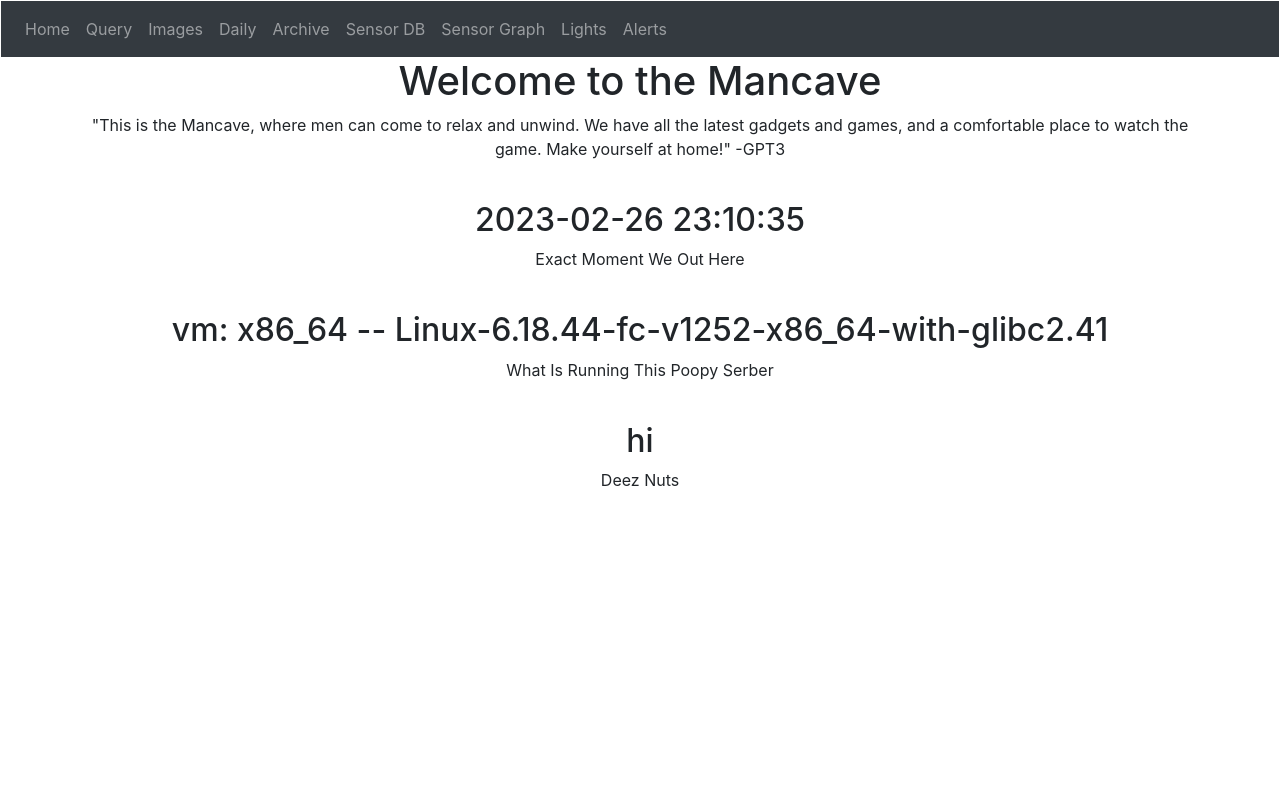
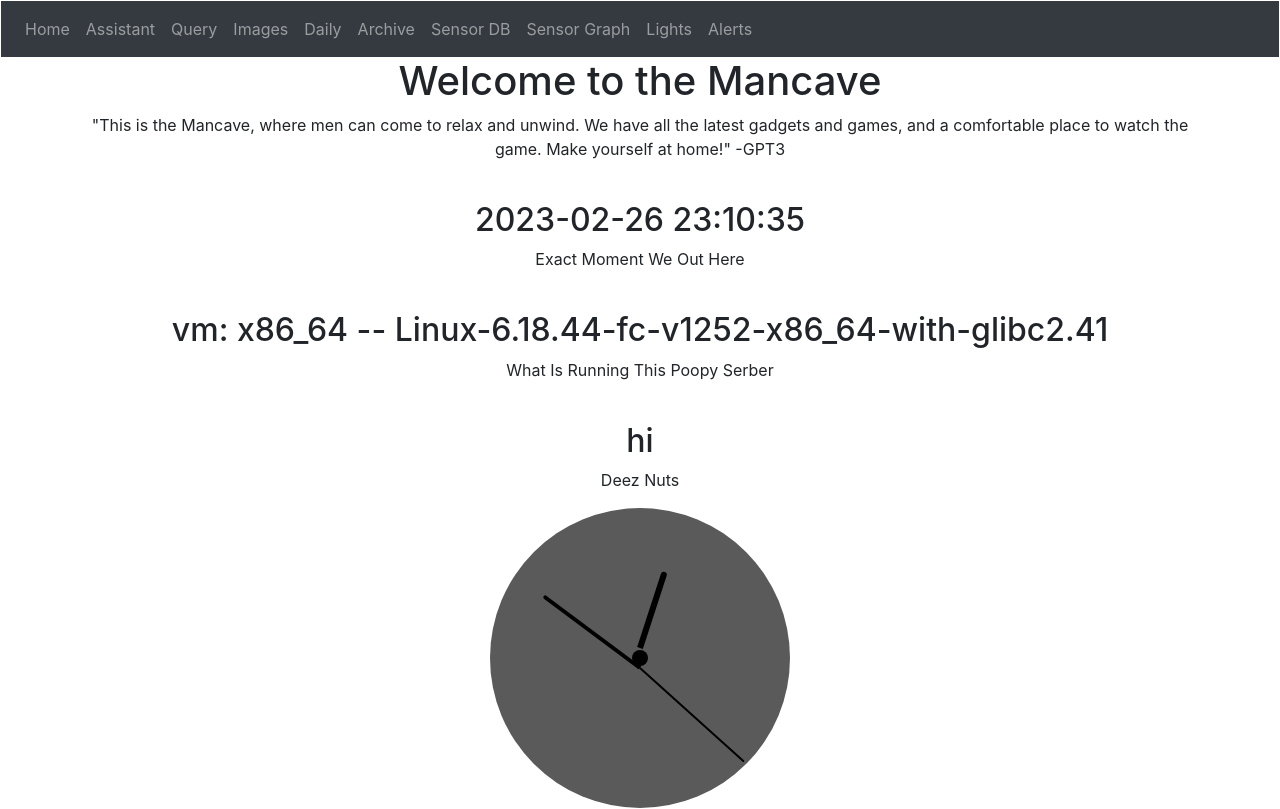
Before and after one commit to npolgado/Home-Automation, a Flask app: page / in a window 1280 px wide. Before the commit the page ends 486 px from the top, so only its background shows below. Run offline with Flask 2, Linux system fonts and the light colour scheme; some libraries are stand-ins or nearby versions.

Commit message:
Home Assistant Iframe and Fix for GPT text field entries bug
plus home dash clock that has wonky hands

```diff
--- a/raspi/main.py
+++ b/raspi/main.py
@@ -5,7 +5,7 @@ app, socket = create_app()
 
 @socket.on('message')
 def handle_message_event(msg):
-    print('received msg from {} : {}'.format(request.remote_addr, str(msg)))
+    print('[LOG] received msg from {} : {}'.format(request.remote_addr, str(msg)))
 
 if __name__ == '__main__':
     socket.run(app, host="0.0.0.0", debug=True)
--- a/raspi/website/templates/base.html
+++ b/raspi/website/templates/base.html
@@ -24,6 +24,7 @@
     <div class="collapse navbar-collapse" id="navbar">
       <div class="navbar-nav">
         <a class="nav-item nav-link" id="home" href="/">Home</a>
+        <a class="nav-item nav-link" id="assistant" href="/assistant">Assistant</a>
         <a class="nav-item nav-link" id="query" href="/gpt/completions">Query</a>
         <a class="nav-item nav-link" id="images" href="/gpt/images">Images</a>
         <a class="nav-item nav-link" id="links" href="/links">Daily</a>
--- a/raspi/website/templates/home.html
+++ b/raspi/website/templates/home.html
@@ -2,6 +2,61 @@
 <html>
   <head>
     <title>Welcome to the Mancave</title>
+    <style>
+      body {
+        background-color: #ffffff;
+      }
+      .clock {
+        width: 300px;
+        height: 300px;
+        background-color: #5a5a5a;
+        border-radius: 50%;
+        position: relative;
+        margin: 0 auto;
+      }
+
+      .hour-hand,
+      .minute-hand,
+      .second-hand {
+        background-color: #000;
+        position: absolute;
+        transform-origin: center bottom;
+      }
+
+      .hour-hand {
+        width: 6px;
+        height: 80px;
+        left: 147px;
+        top: 60px;
+        border-radius: 3px 3px 0 0;
+      }
+
+      .minute-hand {
+        width: 4px;
+        height: 120px;
+        left: 148px;
+        top: 40px;
+        border-radius: 3px 3px 0 0;
+      }
+
+      .second-hand {
+        width: 2px;
+        height: 140px;
+        left: 149px;
+        top: 20px;
+        border-radius: 3px 3px 0 0;
+      }
+
+      .center-dot {
+        width: 16px;
+        height: 16px;
+        background-color: #000;
+        border-radius: 50%;
+        position: absolute;
+        left: 142px;
+        top: 142px;
+      }
+    </style>
   </head>
   <body>
     <h1>Welcome to the Mancave</h1>
@@ -30,6 +85,30 @@
         <p>{{ tracker_3_desc }}</p>
       </div>
     </div>
+    <div class="clock">
+      <div class="hour-hand"></div>
+      <div class="minute-hand"></div>
+      <div class="second-hand"></div>
+      <div class="center-dot"></div>
+    </div>
+    <script>
+      function updateClock() {
+        const now = new Date();
+        const hours = now.getHours() % 12;
+        const minutes = now.getMinutes();
+        const seconds = now.getSeconds();
+
+        const hourAngle = (hours * 30) + (minutes * 0.5) + 90;
+        const minuteAngle = (minutes * 6) + (seconds * 0.1) + 90;
+        const secondAngle = (seconds * 6) + 90;
+
+        document.querySelector('.hour-hand').style.transform = `rotate(${hourAngle}deg)`;
+        document.querySelector('.minute-hand').style.transform = `rotate(${minuteAngle}deg)`;
+        document.querySelector('.second-hand').style.transform = `rotate(${secondAngle}deg)`;
+      }
+
+      setInterval(updateClock, 1000);
+    </script>
   </body>
 </html>
 {% endblock %}
--- a/raspi/website/views.py
+++ b/raspi/website/views.py
@@ -159,6 +159,12 @@ def home():
 
     clock_end(st)
     return render_template("home.html", **templateData)
+
+@views.route('/assistant', methods=['GET'])
+def assistant():
+    st = clock_start()
+    clock_end(st)
+    return render_template("home_assist.html")
 
 @views.route('/links', methods=['GET'])
 def links():
```
Also changed, not shown: raspi/website/templates/gpt_completions.html (+4 -4 lines), raspi/website/templates/gpt_images.html (+4 -4 lines), raspi/website/templates/home_assist.html (added, +27 -0 lines).
